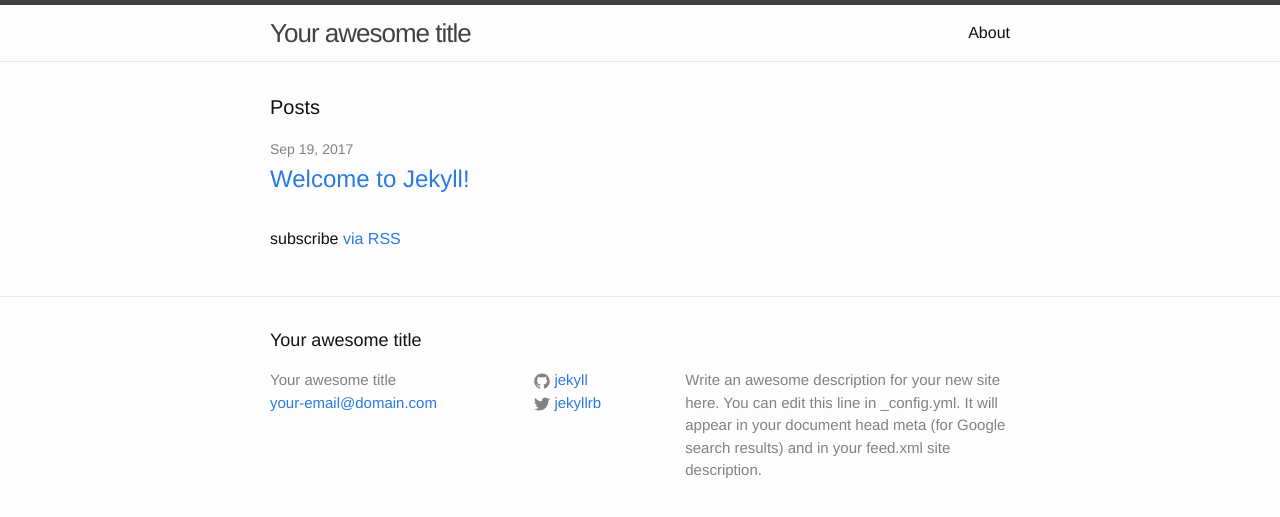
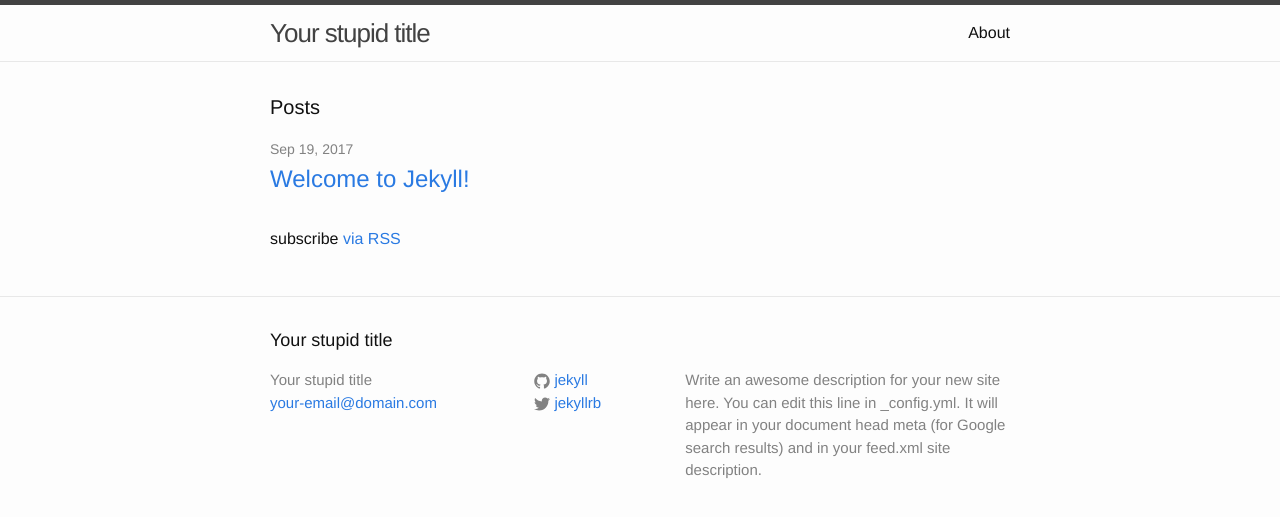
Before and after one commit to efthimisper/efthimisper.github.io, a Jekyll site: the page built from index.html, in a window 1280 px wide. Shown: the top 517 px of the page. Built offline with Jekyll 4.4.1, drawn with Linux system fonts in a browser that asks for light colours.

Commit message:
Update _config.yml

```diff
--- a/_config.yml
+++ b/_config.yml
@@ -6,7 +6,7 @@
 # 'jekyll serve'. If you change this file, please restart the server process.
 
 # Site settings
-title: Your awesome title
+title: Your stupid title
 email: your-email@domain.com
 description: > # this means to ignore newlines until "baseurl:"
   Write an awesome description for your new site here. You can edit this
```
